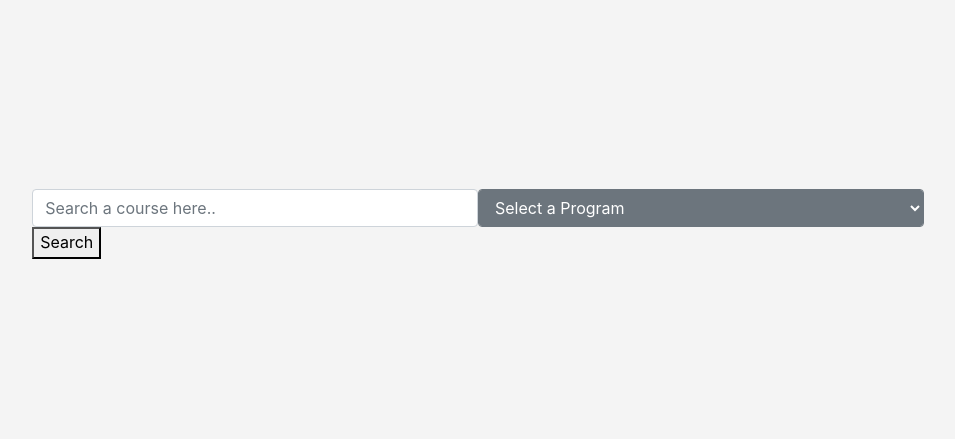
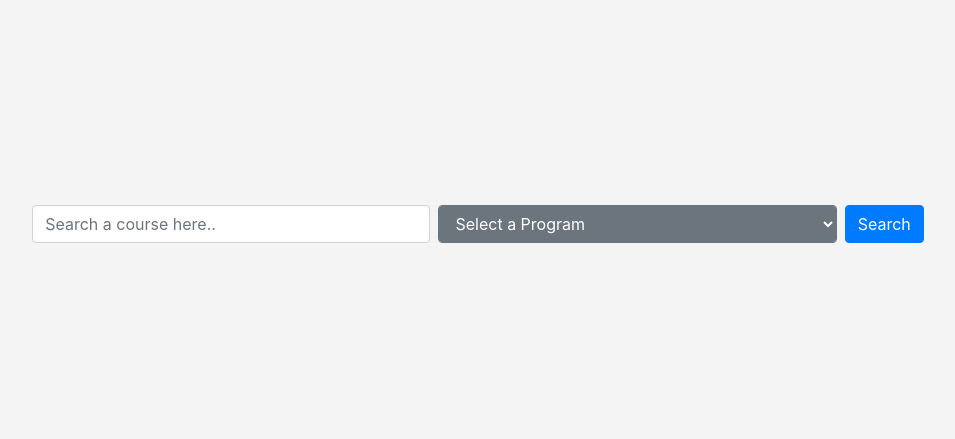
Before and after one commit to luciantkd/rate_my_uog_course, a Django app: page /student/searchCourses in a window 1280 px wide. Shown: the part 168-607 px from the top of the page, without its empty margins (162-1117 px from the left). Run offline with Django 3.2, Linux system fonts and the light colour scheme; data that the repository does not hold is empty; some libraries are stand-ins or nearby versions.

Commit message:
Fixed the search button in Course Rating Overview

```diff
--- a/static/css/rateMyUogCourse/styles-homepage.css
+++ b/static/css/rateMyUogCourse/styles-homepage.css
@@ -63,6 +63,7 @@ h1 {
 .container {
   display: flex;
   justify-content: space-between;
+  gap: 8px;
 }
 
 .container .search, .container .filter-add-section {
--- a/templates/rateMyUogCourse/course_rating_overview.html
+++ b/templates/rateMyUogCourse/course_rating_overview.html
@@ -34,7 +34,6 @@
   <div class="container">
     <div class="search">
       <input class="form-control" id="myInput" type="text" name="course_name" placeholder="Search a course here..">
-      <button type="submit">Search</button>
     </div>
     <div class="filter-add-section">
       <select class="form-control btn-secondary" id="tableFilter" name="program_type" placeholder="Course:">
@@ -45,6 +44,7 @@
         <!-- more options as needed -->
       </select>
     </div>
+    <button type="submit" class="btn btn-primary">Search</button>
   </div>
 </form>
 {% endif %}
```
